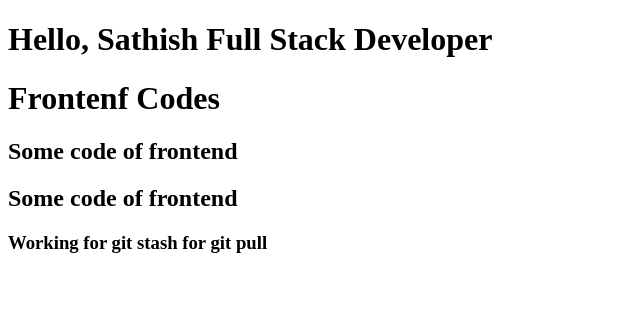
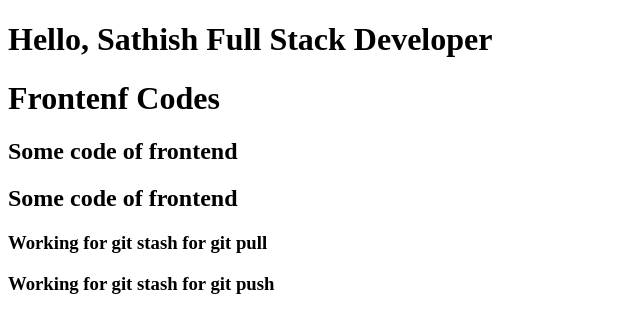
Before and after one commit to Sathish-43/SampleRepo, a plain HTML site: page index.html in a window 1280 px wide. Shown: the whole page, without its empty margins (0-640 px from the left). Drawn offline with Linux system fonts and the light colour scheme.

Commit message:
fix : added both push and pull datas

```diff
--- a/index.html
+++ b/index.html
@@ -11,5 +11,6 @@
     <h2> Some code of frontend</h2>
     <h2> Some code of frontend</h2>
     <h3>Working for git stash for git pull</h3>
+    <h3>Working for git stash for git push</h3>
 </body>
 </html>
```
